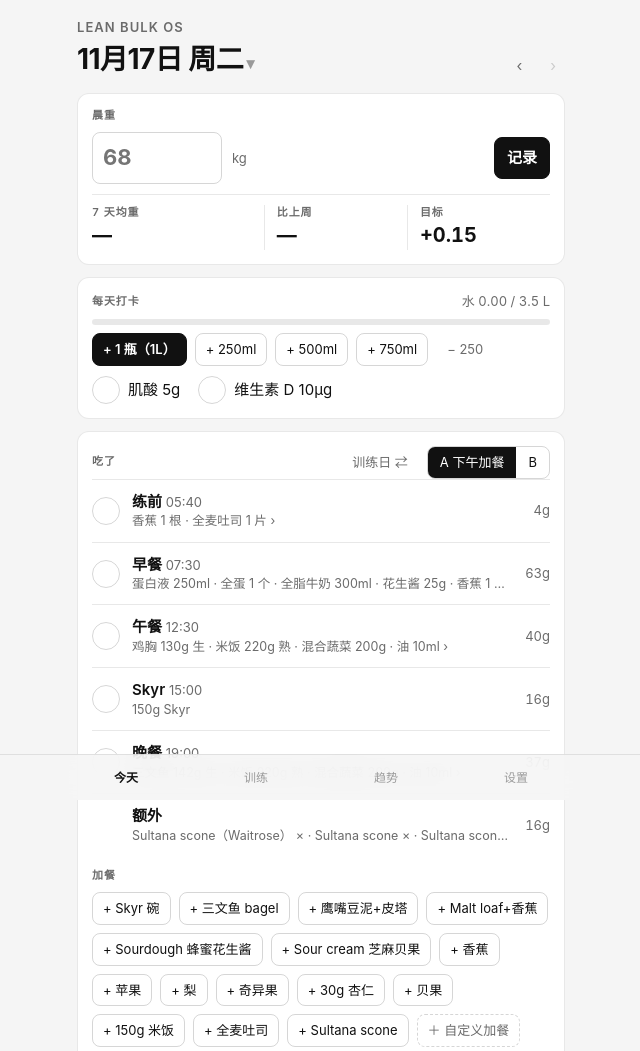
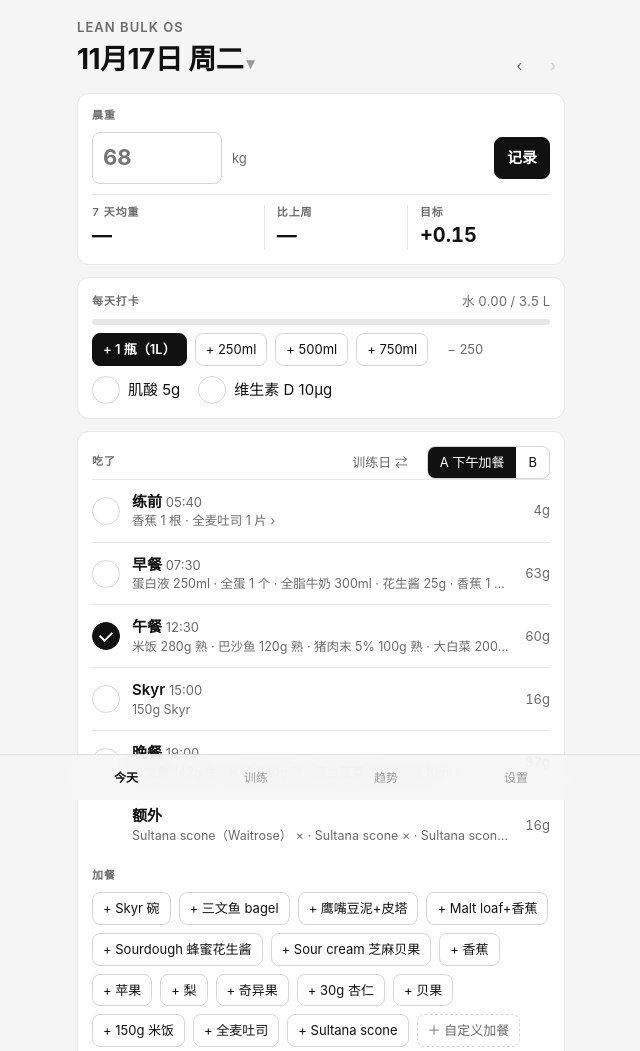
Before and after one commit to Yuchen808/Lean_Bulk-OS, a plain HTML site: page index.html in a window 1280 px wide. Shown: the top 1051 px of the page, without its empty margins (319-959 px from the left). Drawn offline with Linux system fonts and the light colour scheme.

Commit message:
记入 11/17 午餐（米饭、巴沙鱼、猪肉末、大白菜、橄榄油），只跑一次
Co-Authored-By: Claude Opus 5.5 <noreply@anthropic.com>
Claude-Session: https://claude.ai/code/session_01FdAqU7NDtnNyYG2XWBYyW6

```diff
--- a/index.html
+++ b/index.html
@@ -1036,6 +1036,10 @@ if(!S.seed1117s){const D=day('2026-11-17');
 if(!S.seed1117s2){const D=day('2026-11-17');
   for(let i=0;i<2;i++)D.extras.push({n:'Sultana scone',p:5.3,c:39.3,f:8.1,k:253,fib:1.1});
   S.seed1117s2=1;save()}
+// 11/17 午餐：熟米饭 280 + 熟巴沙鱼 120 + 熟猪肉末 100 + 大白菜 200 + 橄榄油 10（只跑一次）
+if(!S.seed1117l){const D=day('2026-11-17');
+  setItems(D,'lunch',[['rice',280],['basa_ck',120],['pm5_ck',100],['cx',200,{n:'大白菜',p:1.2,c:2.2,f:.2,k:13,fib:1.2,vc:27,fol:79,ca:77,fe:.3,pot:238,mg:13,zn:.2,est:1}],['oil',10]]);
+  D.done.lunch=true;S.seed1117l=1;save()}
 render();
 if('serviceWorker' in navigator&&location.protocol==='https:')navigator.serviceWorker.register('sw.js').catch(()=>{});
 </script>
```
